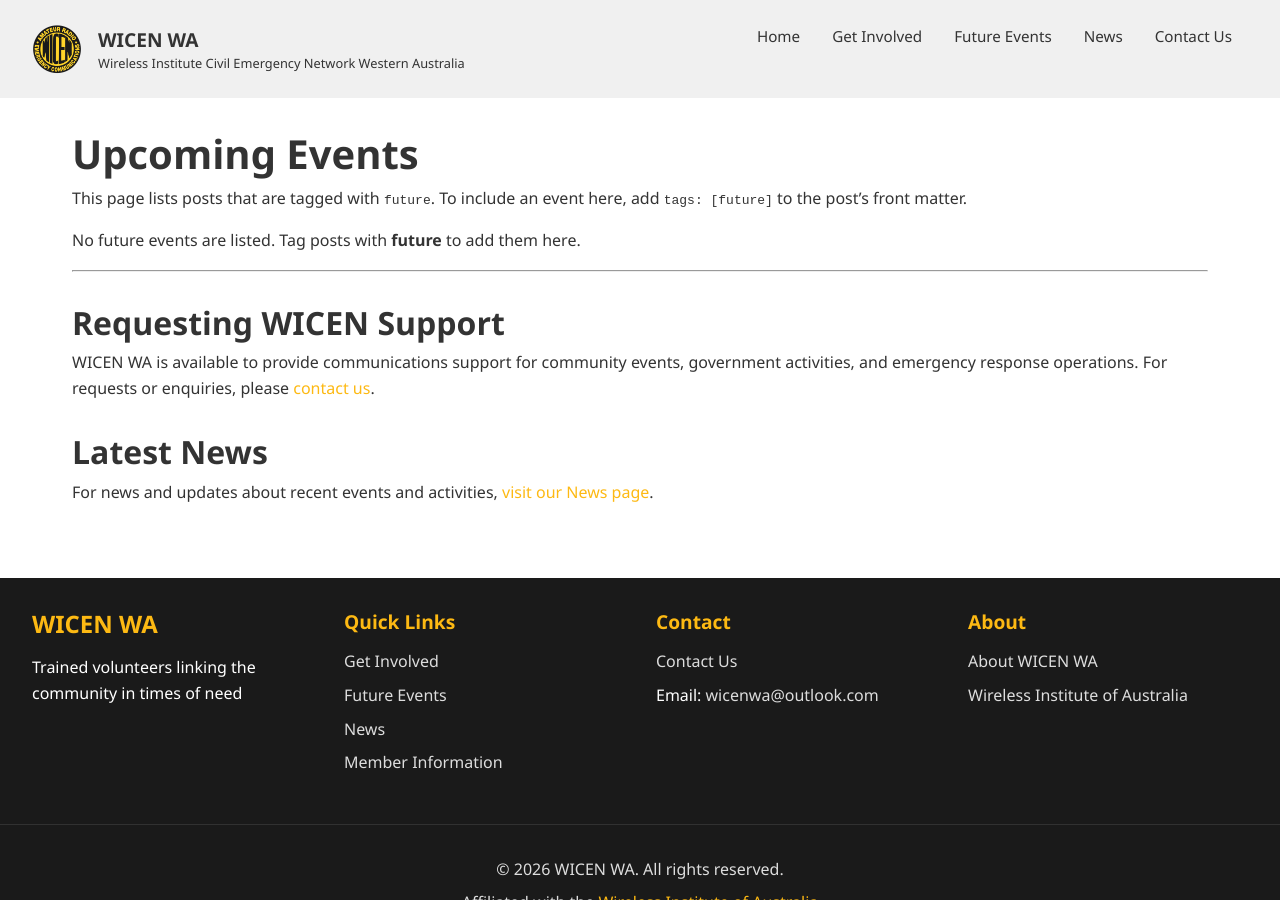
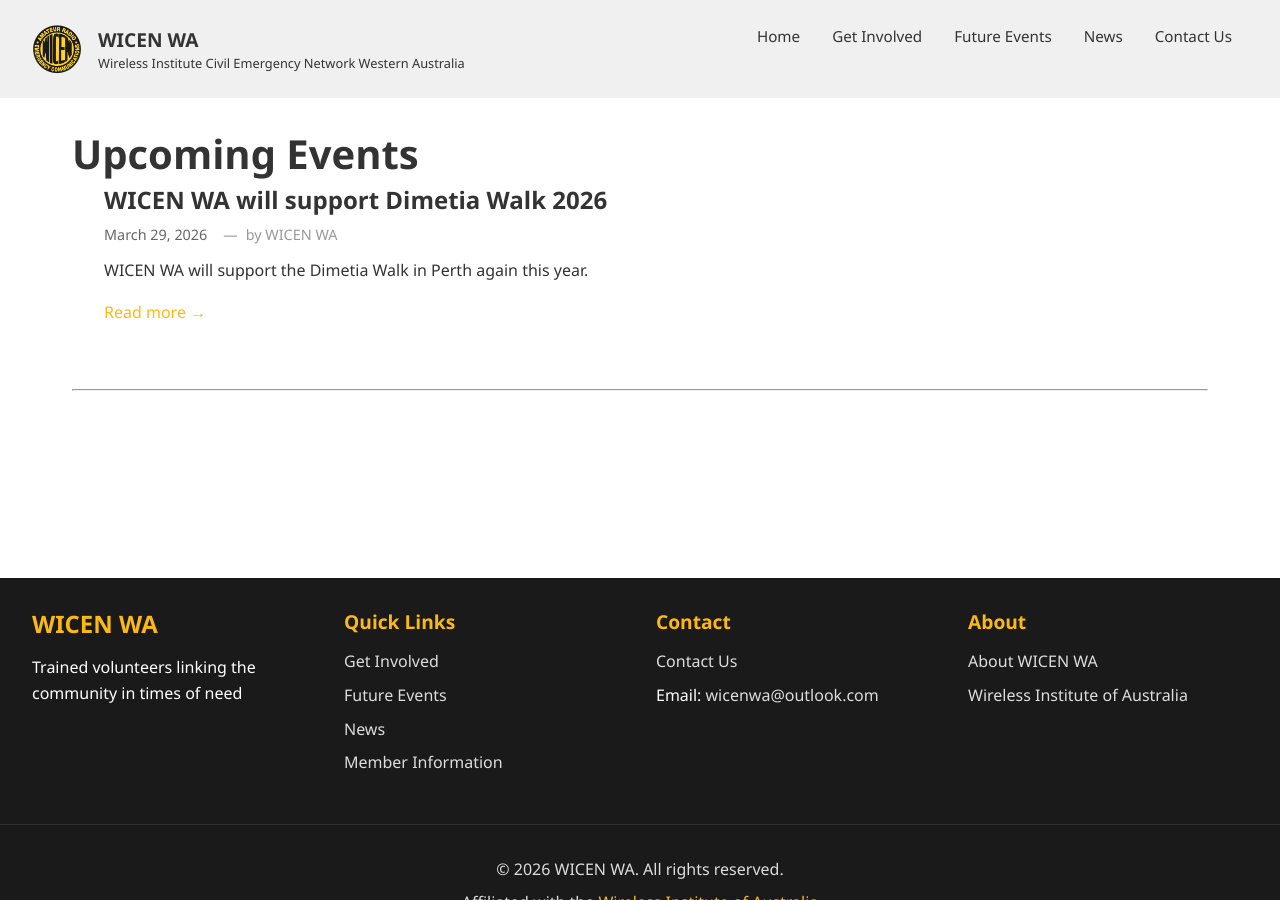
Before and after one commit to jubbp/WICENWA-Web, a Jekyll site: the page built from future-events.md, in a window 1280 px wide and 900 px high. Built offline with Jekyll 4.4.1, drawn with Linux system fonts in a browser that asks for light colours.

Commit message:
getting the news working

```diff
--- a/_config.yml
+++ b/_config.yml
@@ -16,6 +16,9 @@
 markdown: kramdown
 kramdown:
   syntax_highlighter: rouge
+
+# Include future-dated posts (used for Future Events page)
+future: true
 
 # Collections for organizing content
 collections:
--- /dev/null
+++ b/_posts/2026-03-28-dimetia-walk-2026.md
@@ -0,0 +1,21 @@
+---
+layout: post
+title: "WICEN WA will support Dimetia Walk 2026"
+date: 2026-03-29
+author: WICEN WA
+tags: [events, community, volunteers, future]
+---
+
+WICEN WA will support the Dimetia Walk in Perth again this year.
+
+The walk will be held on the 29th March 2026, starting at at Burswood Park.
+
+WICEN-WA will be present to setup, manage and monitor radio cumminications used by the event volunteers.
+
+This includes setting up and dismantling a portable repeater, issuing hand held radios to the volunteers and providing training/support if necessary.
+
+## Join Us
+
+If you're interested in supporting community events like this and developing your emergency communications skills, we'd love to have you join WICEN WA!
+
+[Learn more about getting involved →](/get-involved)
--- a/future-events.md
+++ b/future-events.md
@@ -4,8 +4,6 @@
 ---
 
 # Upcoming Events
-
-This page lists posts that are tagged with `future`. To include an event here, add `tags: [future]` to the post's front matter.
 
 {% assign events = site.tags.future %}
 {% if events %}
@@ -15,22 +13,19 @@
 {% if events and events.size > 0 %}
 <ul class="future-events-list">
 {% for post in events %}
-	<li>
-		<a href="{{ post.url | relative_url }}">{{ post.title }}</a>
-		<span class="event-date"> — {{ post.date | date: "%-d %b %Y" }}</span>
-	</li>
+	<article class="news-item">
+    <h3><a href="{{ post.url }}" class="news-link">{{ post.title }}</a></h3>
+    <div class="news-meta">
+      <span class="news-date">{{ post.date | date: "%B %d, %Y" }}</span>
+      {% if post.author %}<span class="news-author">by {{ post.author }}</span>{% endif %}
+    </div>
+    <p class="news-excerpt">{{ post.excerpt }}</p>
+    <a href="{{ post.url }}" class="read-more">Read more →</a>
+  </article>
 {% endfor %}
 </ul>
 {% else %}
-<p>No future events are listed. Tag posts with <strong>future</strong> to add them here.</p>
+<p>No future events are listed. </p>
 {% endif %}
 
 ---
-
-## Requesting WICEN Support
-
-WICEN WA is available to provide communications support for community events, government activities, and emergency response operations. For requests or enquiries, please [contact us](/contact).
-
-## Latest News
-
-For news and updates about recent events and activities, [visit our News page](/news).
```
Also changed, not shown: _posts/2025-03-28-dimetia-walk-2025.md (renamed from _posts/2026-02-22-dimetia-walk-2025.md, +4 -2 lines), get-involved.md (+2 -0 lines), news.md (+3 -2 lines).
